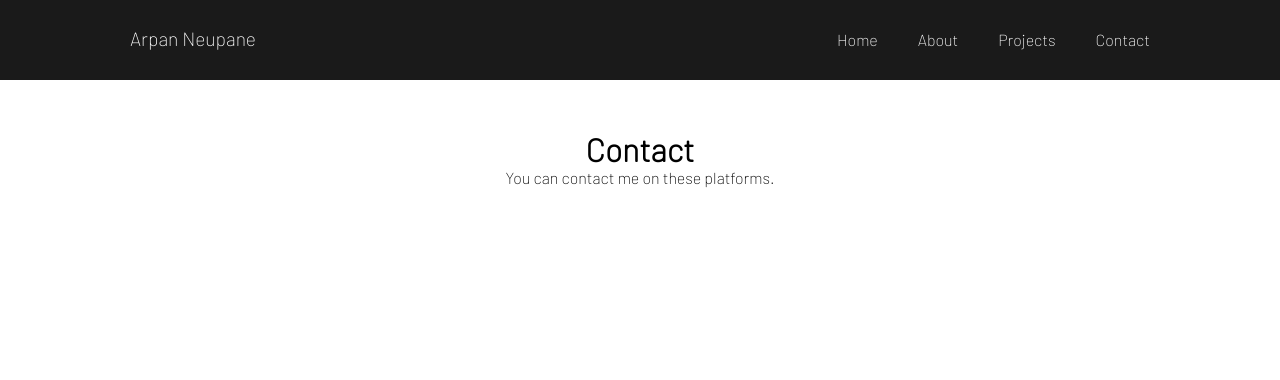
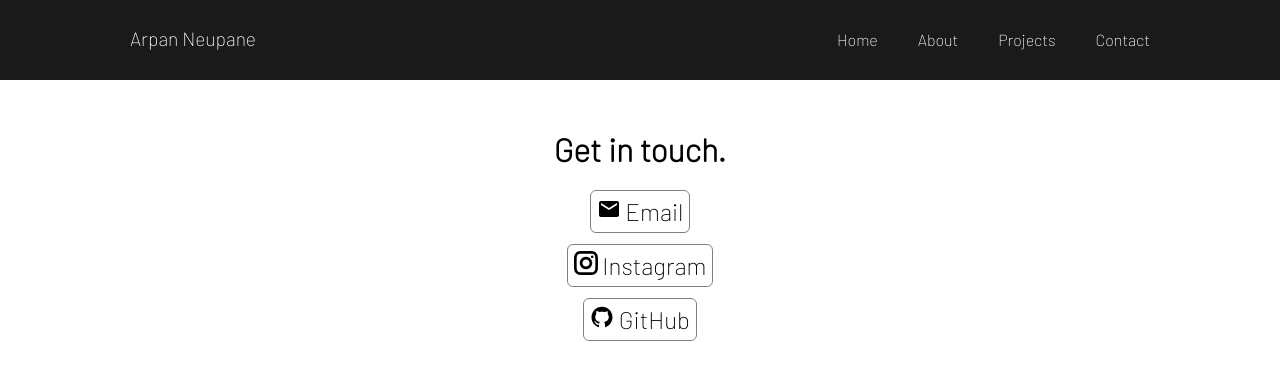
Before and after one commit to arpanneupane19/website-v3, a React (Create React App) app: page /contact in a window 1280 px wide. Shown: the top 380 px of the page. Built offline with nearby package versions, Linux system fonts and the light colour scheme; no server answers.

Commit message:
contact page finished!

```diff
--- a/src/components/Contact.css
+++ b/src/components/Contact.css
@@ -5,3 +5,27 @@
 .contact-header-info {
     text-align: center;
 }
+
+.contact-links {
+    text-align: center;
+}
+
+.box {
+    margin-top: 10px;
+    margin-bottom: 25px;
+}
+
+.box a {
+    font-size: 1.5em;
+    color: black;
+    border: 1px solid gray;
+    padding: 6px;
+    border-radius: 6px;
+    background: white;
+}
+
+.box a:hover {
+    background: rgb(0, 140, 255);
+    color: white;
+    transition: .3s ease;
+}
--- a/src/components/Contact.js
+++ b/src/components/Contact.js
@@ -1,14 +1,36 @@
-import React from 'react'
+import React, {useEffect, useState} from 'react'
 import './Contact.css';
+import { MdEmail } from "react-icons/md";
+import { GrInstagram } from 'react-icons/gr';
+import { AiOutlineGithub } from 'react-icons/ai';
 
 function Contact() {
+
+    const [igData, setIgData] = useState([{}]);
+
+    useEffect(()=> {
+        fetch('https://graph.instagram.com/<INSTAGRAM USER ID>?fields=username&access_token=<INSTAGRAM ACCESS TOKEN>').then(
+            response => response.json()
+        ).then(data => setIgData(data))
+    }, []);
+
+    const igURL = `https://instagram.com/${igData.username}`;
+
     return (
         <div className='contact'>
             <div className='contact-header-info'>
-                <h1>Contact</h1>
-                <figcaption>You can contact me on these platforms.</figcaption>
-            </div>
+                <h1>Get in touch.</h1>
+            </div><br></br>
             <div className='contact-links'>
+                <div className='box'>
+                    <a href="mailto:arpanneupane19@gmail.com" target='__blank'><MdEmail/> Email</a>
+                </div>
+                <div className='box'>
+                    <a href={igURL} target="__blank"><GrInstagram/> Instagram</a>
+                </div>
+                <div className='box'>
+                    <a href="https://github.com/arpanneupane19" target='__blank'><AiOutlineGithub/> GitHub</a>
+                </div>
             </div>
         </div>
     )
```
